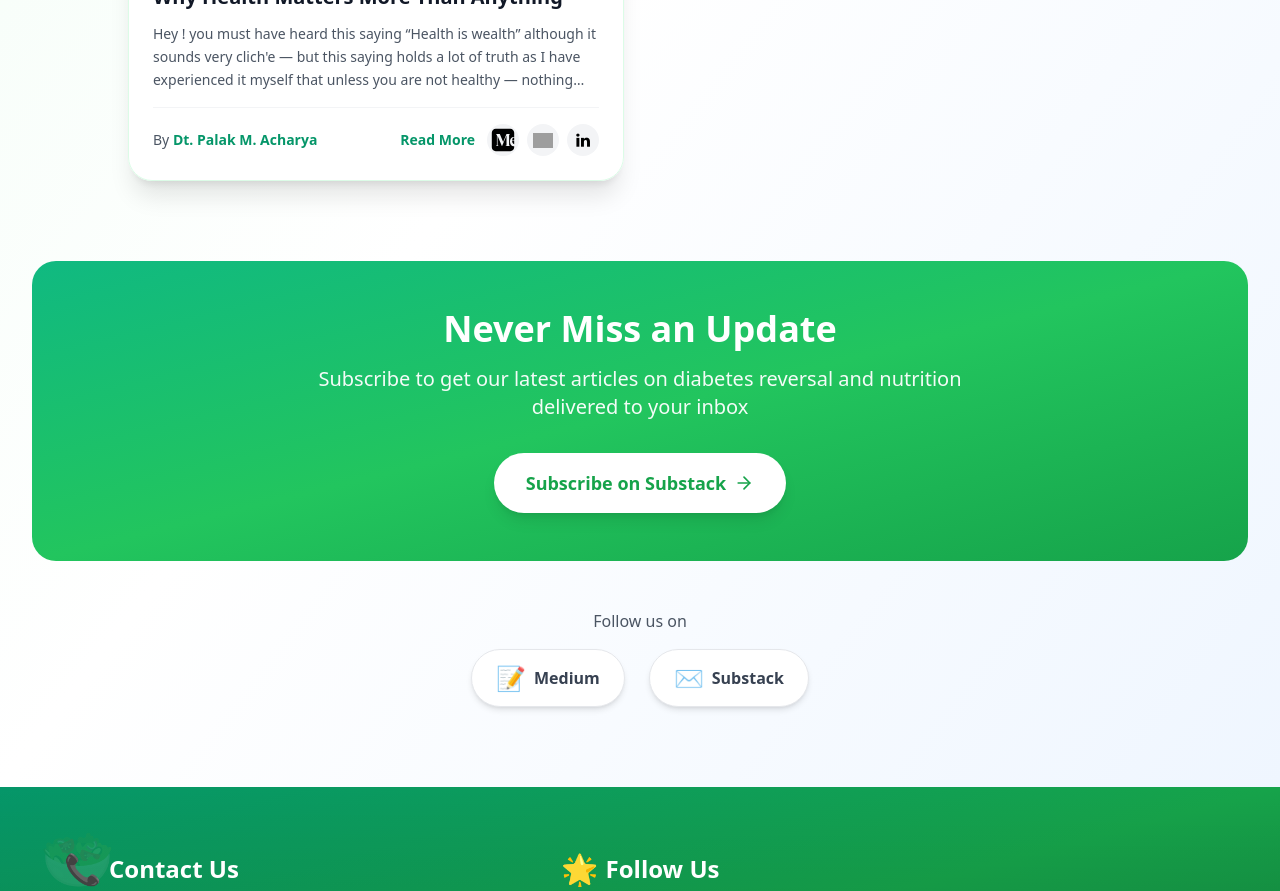
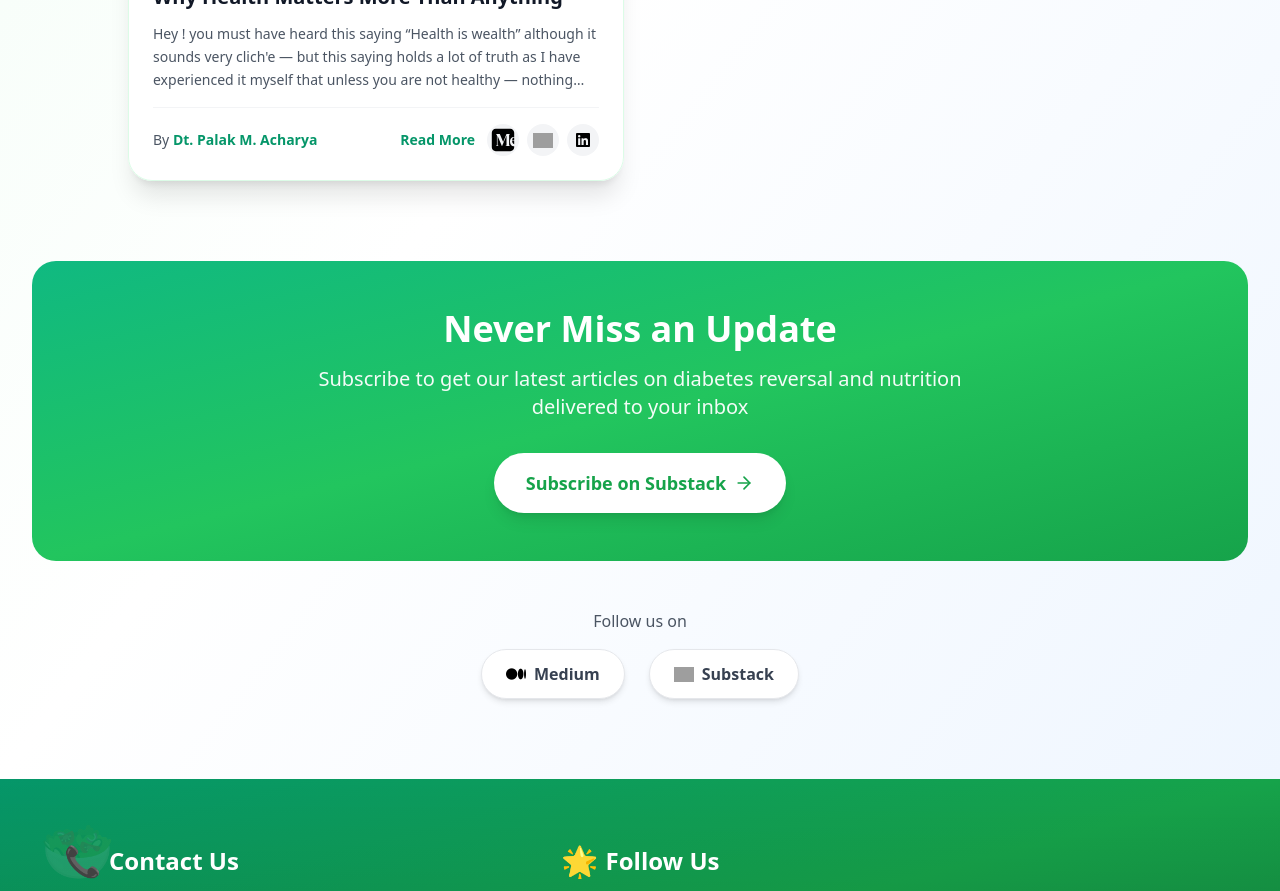
Before and after one commit to d1089/HealthApp, a React (Vite) app: page /blogs in a window 1280 px wide. Shown: the part 880-1771 px from the top of the page. Built offline with nearby package versions, Linux system fonts and the light colour scheme; grey boxes are pictures that could not be loaded.

Commit message:
icon revised for the blog page

```diff
--- a/index.html
+++ b/index.html
@@ -7,10 +7,15 @@
       content="Reverse Type 2 Diabetes with personalized meal plans from professional nutritionists. Lower HbA1c naturally—start today!"
     />
     <link rel="icon" type="image/svg+xml" href="/fav.png" />
+    <!-- <link
+      rel="stylesheet"
+      href="https://maxcdn.bootstrapcdn.com/font-awesome/4.5.0/css/font-awesome.min.css"
+    /> -->
     <link
       rel="stylesheet"
-      href="https://maxcdn.bootstrapcdn.com/font-awesome/4.5.0/css/font-awesome.min.css"
+      href="https://cdnjs.cloudflare.com/ajax/libs/font-awesome/6.5.1/css/all.min.css"
     />
+
     <meta name="viewport" content="width=device-width, initial-scale=1" />
     <title>Nutriipal - Diabetes Reversal Company</title>
   </head>
--- a/src/pages/BlogPage.tsx
+++ b/src/pages/BlogPage.tsx
@@ -254,7 +254,8 @@ const BlogPage: React.FC = () => {
                         className="w-8 h-8 rounded-full bg-gray-100 hover:bg-emerald-100 flex items-center justify-center transition-all hover:scale-110"
                         title="Read on LinkedIn"
                       >
-                        <i className="fa fa-linkedin"></i>
+                        <i className="fa-brands fa-linkedin"></i>
+                        {/* <i class="fa-brands fa-medium-m"></i> */}
                       </button>
                     </div>
                   </div>
@@ -309,7 +310,7 @@ const BlogPage: React.FC = () => {
               rel="noopener noreferrer"
               className="flex items-center gap-2 px-4 sm:px-6 py-2 sm:py-3 bg-white rounded-full shadow-md hover:shadow-lg transition-all border border-gray-200"
             >
-              <span className="text-xl sm:text-2xl">📝</span>
+              <i className="fa-brands fa-medium-m"></i>
               <span className="font-semibold text-gray-700 text-sm sm:text-base">
                 Medium
               </span>
@@ -320,7 +321,12 @@ const BlogPage: React.FC = () => {
               rel="noopener noreferrer"
               className="flex items-center gap-2 px-4 sm:px-6 py-2 sm:py-3 bg-white rounded-full shadow-md hover:shadow-lg transition-all border border-gray-200"
             >
-              <span className="text-xl sm:text-2xl">✉️</span>
+              <img
+                src="https://cdn.simpleicons.org/substack/FF6719"
+                alt="Substack"
+                width="20"
+                height="20"
+              ></img>
               <span className="font-semibold text-gray-700 text-sm sm:text-base">
                 Substack
               </span>
```
